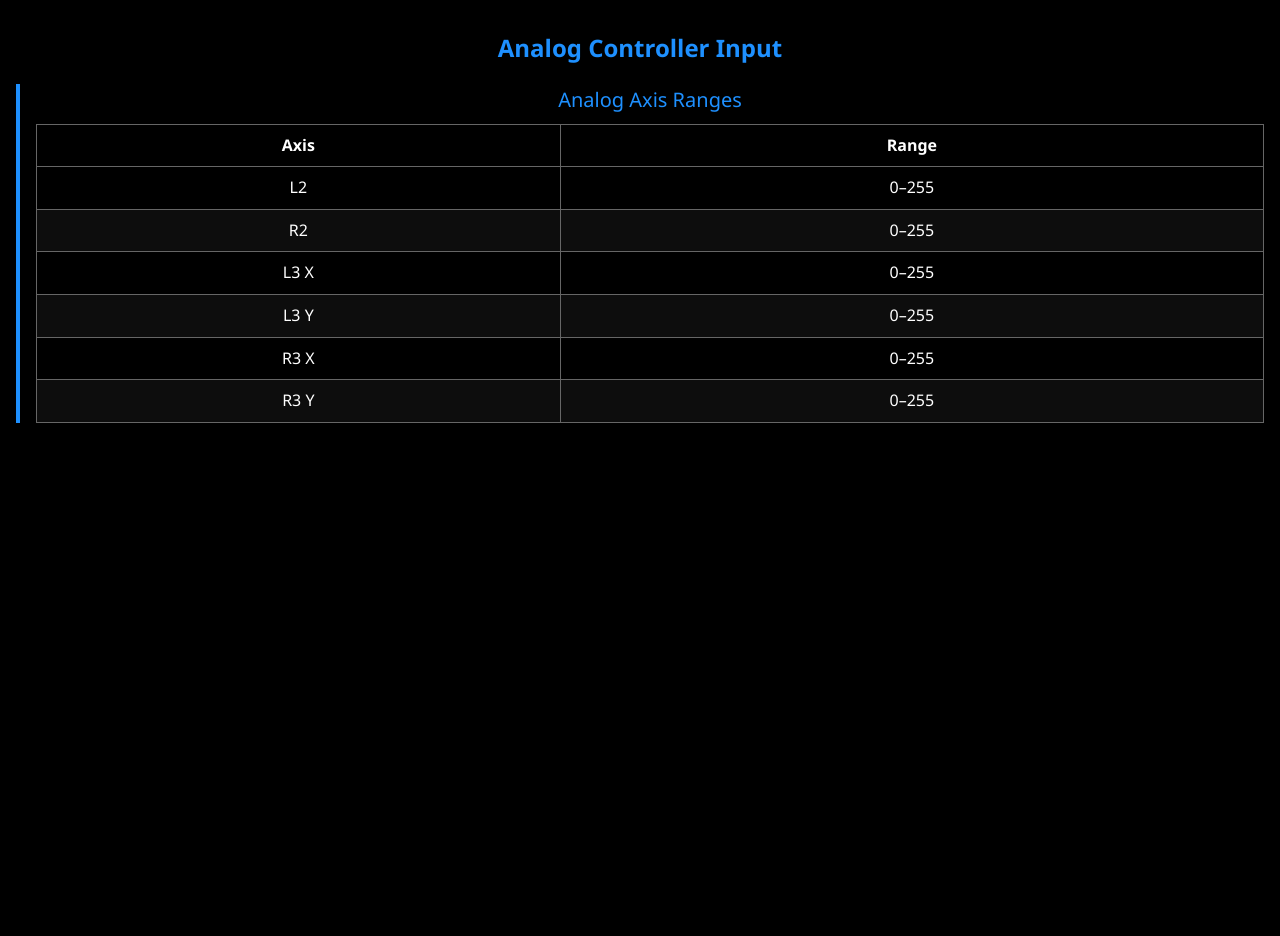
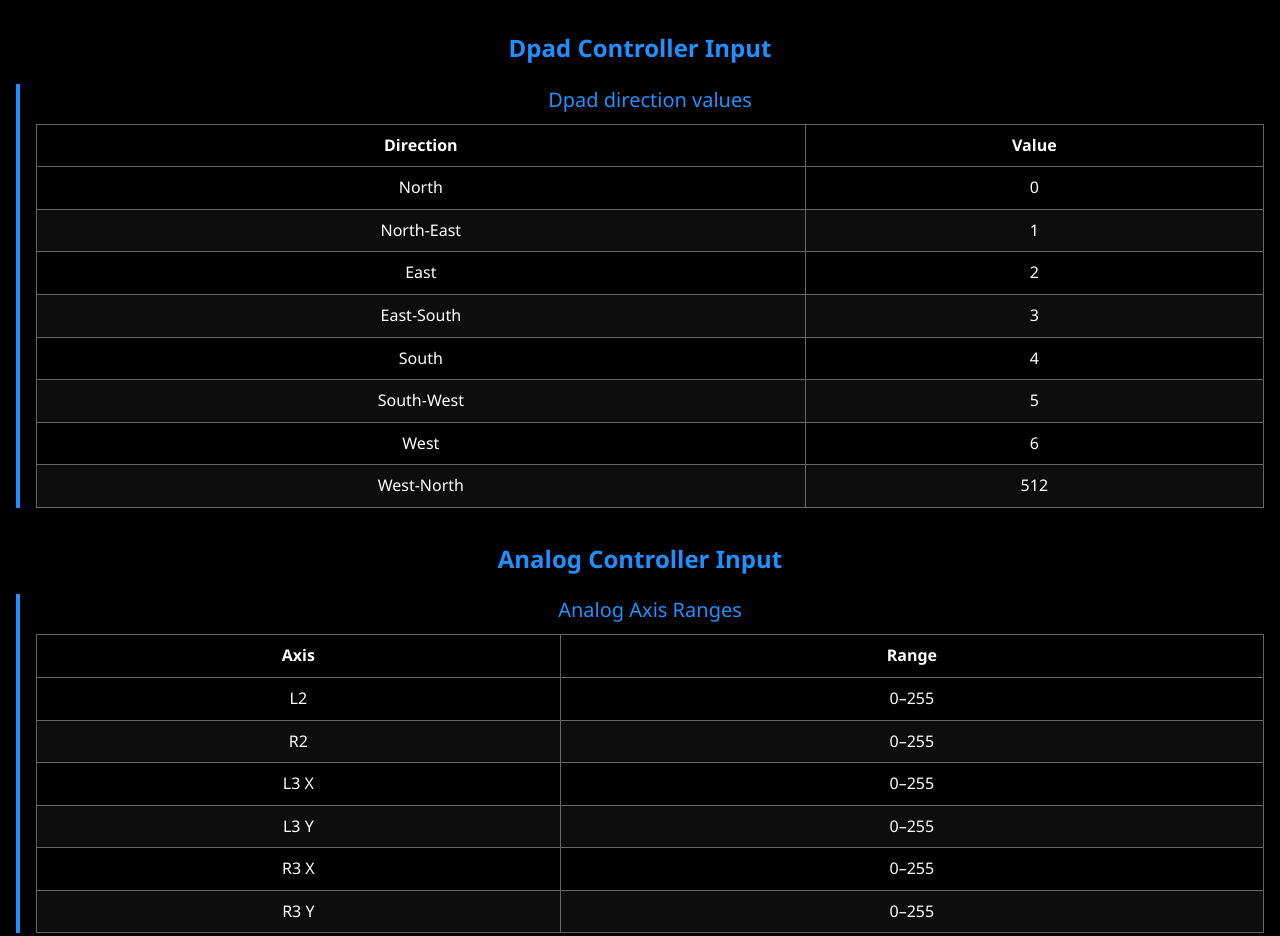
Before and after one commit to MyMineBlock/RainbowPuppy, a plain HTML site: page index.html in a window 1280 px wide. Shown: the part 2864-3800 px from the top of the page. Before the commit the page ends 3335 px from the top, so only its background shows below. Drawn offline with Linux system fonts and the light colour scheme.

Commit message:
Update index.html

```diff
--- a/index.html
+++ b/index.html
@@ -153,6 +153,25 @@
       </blockquote>
     </section>
     <section>
+      <h2>Dpad Controller Input</h2>
+      <blockquote>
+        <table>
+          <caption>Dpad direction values</caption>
+          <thead><tr><th>Direction</th><th>Value</th></tr></thead>
+          <tbody>
+            <tr><td>North</td><td>0</td></tr>
+            <tr><td>North-East</td><td>1</td></tr>
+            <tr><td>East</td><td>2</td></tr>
+            <tr><td>East-South</td><td>3</td></tr>
+            <tr><td>South</td><td>4</td></tr>
+            <tr><td>South-West</td><td>5</td></tr>
+            <tr><td>West</td><td>6</td></tr>
+            <tr><td>West-North</td><td>512</td></tr>
+          </tbody>
+        </table>
+      </blockquote>
+    </section>
+    <section>
       <h2>Analog Controller Input</h2>
       <blockquote>
         <table>
```
